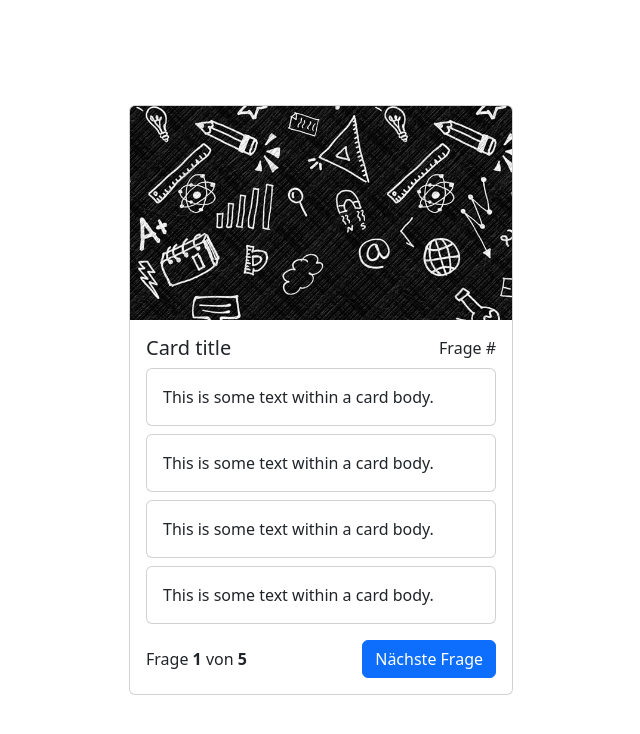
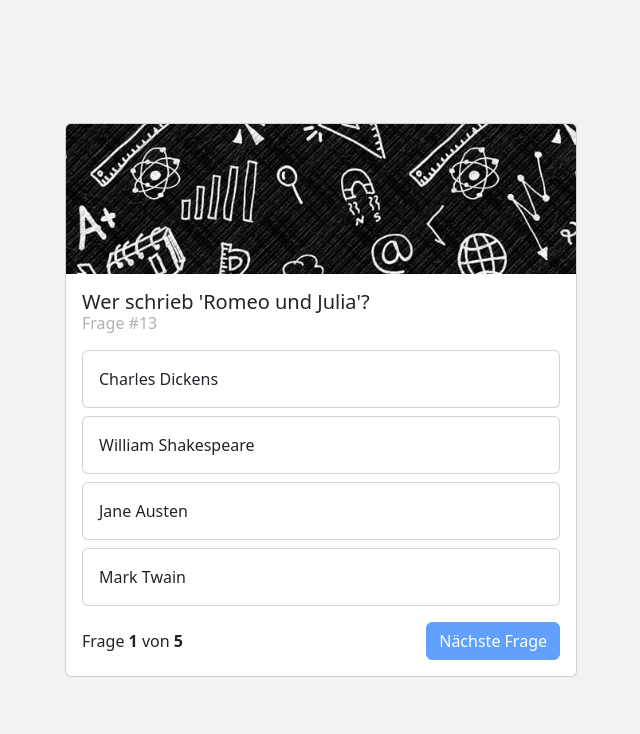
Before and after one commit to Flo-Hoffmann/Quiz-App, a plain HTML site: page index.html in a window 1280 px wide. Shown: the whole page, without its empty margins (319-959 px from the left). Drawn offline with nearby package versions, Linux system fonts and the light colour scheme.

Commit message:
added logic to load random questions and validate answers

```diff
--- a/index.html
+++ b/index.html
@@ -19,49 +19,42 @@
       crossorigin="anonymous"
     ></script>
   </head>
-  <body>
+  <body onload="init()">
     <main>
-
       <div class="card c-container">
         <img src="./img/card-header.jpg" class="card-img-top" alt="..." />
         <div class="card-body">
           <div class="c-title">
-            <h5 class="card-title">Card title</h5>
-            <span>Frage #</span>
+            <h5 class="card-title mb-0" id="question">Question</h5>
           </div>
-          <div class="card mb-2">
-            <div class="card-body">
-              This is some text within a card body.
+          <div class="card answer mb-2">
+            <div class="card-body" id="answer_a" onclick="answer('a')">
+              Answer A
             </div>
           </div>
 
-          <div class="card mb-2">
-            <div class="card-body">
-              This is some text within a card body.
+          <div class="card answer mb-2">
+            <div class="card-body" id="answer_b" onclick="answer('b')">
+              Answer B
             </div>
           </div>
 
-          <div class="card mb-2">
-            <div class="card-body">
-              This is some text within a card body.
+          <div class="card answer mb-2">
+            <div class="card-body" id="answer_c" onclick="answer('c')">
+              Answer C
             </div>
           </div>
 
-          <div class="card">
-            <div class="card-body">
-              This is some text within a card body.
+          <div class="card answer">
+            <div class="card-body" id="answer_d" onclick="answer('d')">
+              Answer D
             </div>
           </div>
 
           <div class="c-footer">
-            <span>
-              Frage <b>1</b> von <b>5</b>
-            </span>
-            <button class="btn btn-primary">Nächste Frage</button>
-
+            <span> Frage <b id="current_question">1</b> von <b>5</b> </span>
+            <button id="answer_btn" class="btn btn-primary" onclick="nextQuestion()" disabled>Nächste Frage</button>
           </div>
-
-
         </div>
       </div>
     </main>
--- a/script.js
+++ b/script.js
@@ -452,9 +452,109 @@ let questions = [
   },
 ];
 
-let currentQuestion = "1";
+let questionsAsked = [];
+let currentQuestion;
+let rightAnswers = 0;
 
 function init() {
+  loadQuestion();
+}
 
+function getRandomQuestion() {
+  let nextQuestion = Math.floor(Math.random() * questions.length);
 
+  if (questionsAsked.length == 0) {
+    return nextQuestion;
+  } else {
+    for (let i = 0; i < questionsAsked.length; i++) {
+      const element = questionsAsked[i];
+      if (element != nextQuestion) {
+        return nextQuestion;
+      } else {
+        let newNextQuestion = Math.floor(Math.random() * questions.length);
+        console.log(`
+          Question already asked!
+          nextQuestion: ${nextQuestion}
+          QuestionAsked: ${element}
+          newNextQuestion: ${newNextQuestion}
+          `);
+        nextQuestion = newNextQuestion;
+        i--;
+      }
+    }
+  }
 }
+
+function loadQuestion() {
+  let nr = getRandomQuestion();
+  currentQuestion = questions[nr];
+
+  document.getElementById("question").innerHTML =
+    currentQuestion["question"] +
+    `
+  <p class="question-nr" id="question_nr">Frage #${currentQuestion["question_nr"]}</p>
+  `;
+  document.getElementById("answer_a").innerHTML = currentQuestion["answer_a"];
+  document.getElementById("answer_b").innerHTML = currentQuestion["answer_b"];
+  document.getElementById("answer_c").innerHTML = currentQuestion["answer_c"];
+  document.getElementById("answer_d").innerHTML = currentQuestion["answer_d"];
+  document.getElementById("current_question").innerHTML =
+    questionsAsked.length + 1;
+  remQuestionsAsked(nr);
+}
+
+function nextQuestion() {
+  clearCard();
+  loadQuestion();
+}
+
+function clearCard() {
+  document
+    .getElementById("answer_a")
+    .parentNode.classList.remove("border-success");
+  document
+    .getElementById("answer_a")
+    .parentNode.classList.remove("border-danger");
+  document
+    .getElementById("answer_b")
+    .parentNode.classList.remove("border-success");
+  document
+    .getElementById("answer_b")
+    .parentNode.classList.remove("border-danger");
+  document
+    .getElementById("answer_c")
+    .parentNode.classList.remove("border-success");
+  document
+    .getElementById("answer_c")
+    .parentNode.classList.remove("border-danger");
+  document
+    .getElementById("answer_d")
+    .parentNode.classList.remove("border-success");
+  document
+    .getElementById("answer_d")
+    .parentNode.classList.remove("border-danger");
+
+  document.getElementById("answer_btn").disabled = true;
+}
+
+function answer(x) {
+  if (x == currentQuestion["right_answer"]) {
+    document
+      .getElementById(`answer_${x}`)
+      .parentNode.classList.add("border-success");
+    rightAnswers++;
+  } else {
+    document
+      .getElementById(`answer_${x}`)
+      .parentNode.classList.add("border-danger");
+    document
+      .getElementById(`answer_${currentQuestion["right_answer"]}`)
+      .parentNode.classList.add("border-success");
+  }
+
+  document.getElementById("answer_btn").disabled = false;
+}
+
+function remQuestionsAsked(nr) {
+  questionsAsked.push(nr);
+}
--- a/style.css
+++ b/style.css
@@ -1,4 +1,9 @@
+body {
+  background-color: rgba(0 0 0 0.1);
+}
+
 main {
+  background-color: rgba(0, 0, 0, 0.05);
   min-height: 100vh;
   display: flex;
   justify-content: center;
@@ -6,11 +11,31 @@ main {
 }
 
 .c-container {
-  width: 24rem;
+  width: 40vw;
 }
+
+.card-img-top {
+  height: 150px;
+  object-fit: cover;
+}
+
 .c-title {
   display: flex;
   justify-content: space-between;
+  margin: 0px 0px 16px;
+}
+
+.question-nr {
+  color: #2125295b;
+  font-size: 16px;
+  margin-bottom: 0;
+  overflow-wrap: normal;
+}
+
+.answer:hover {
+  background-color: rgba(0,0,0,0.05);
+  transition: 0.75s;
+
 }
 .c-footer {
   display: flex;
```
